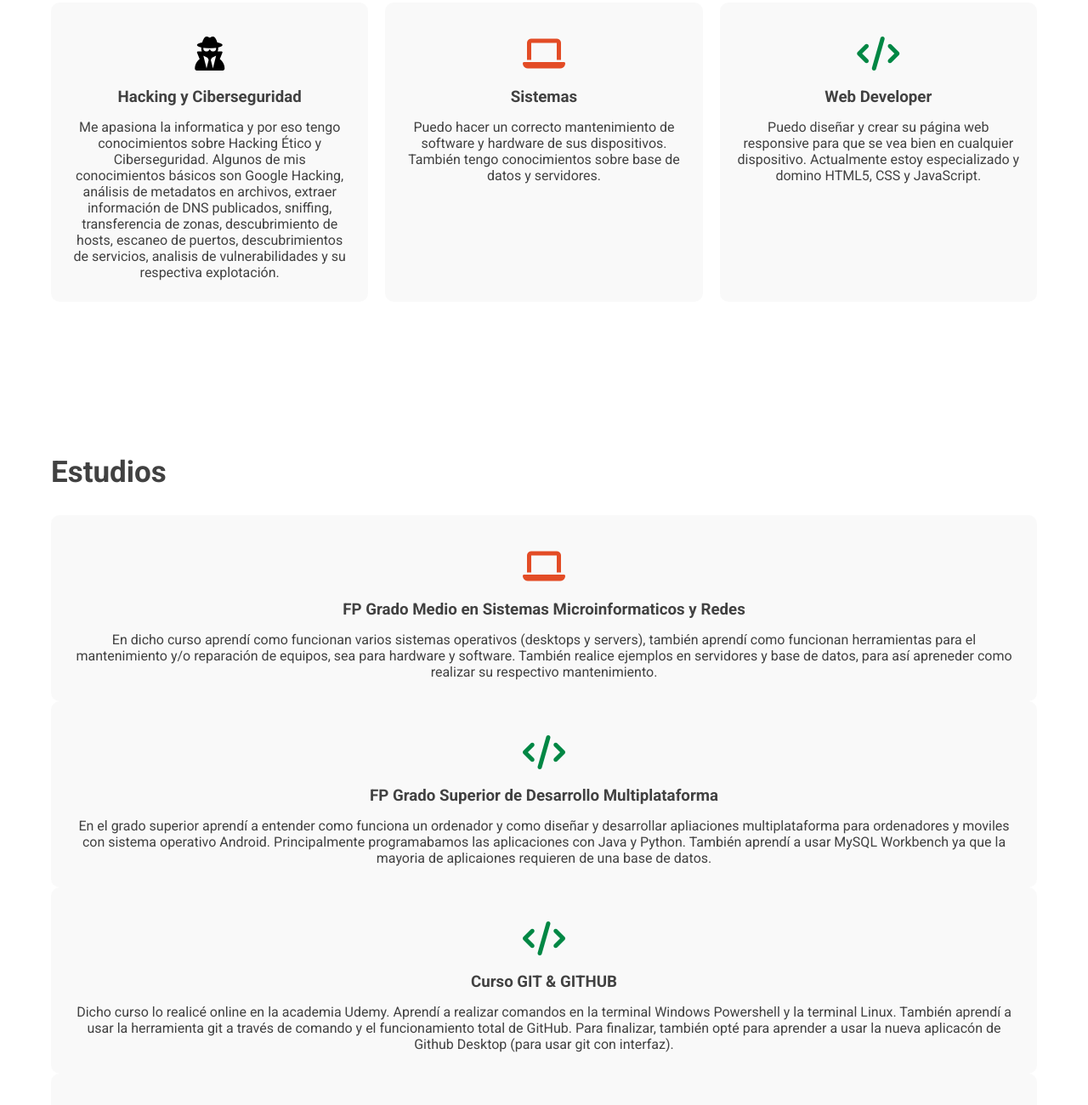
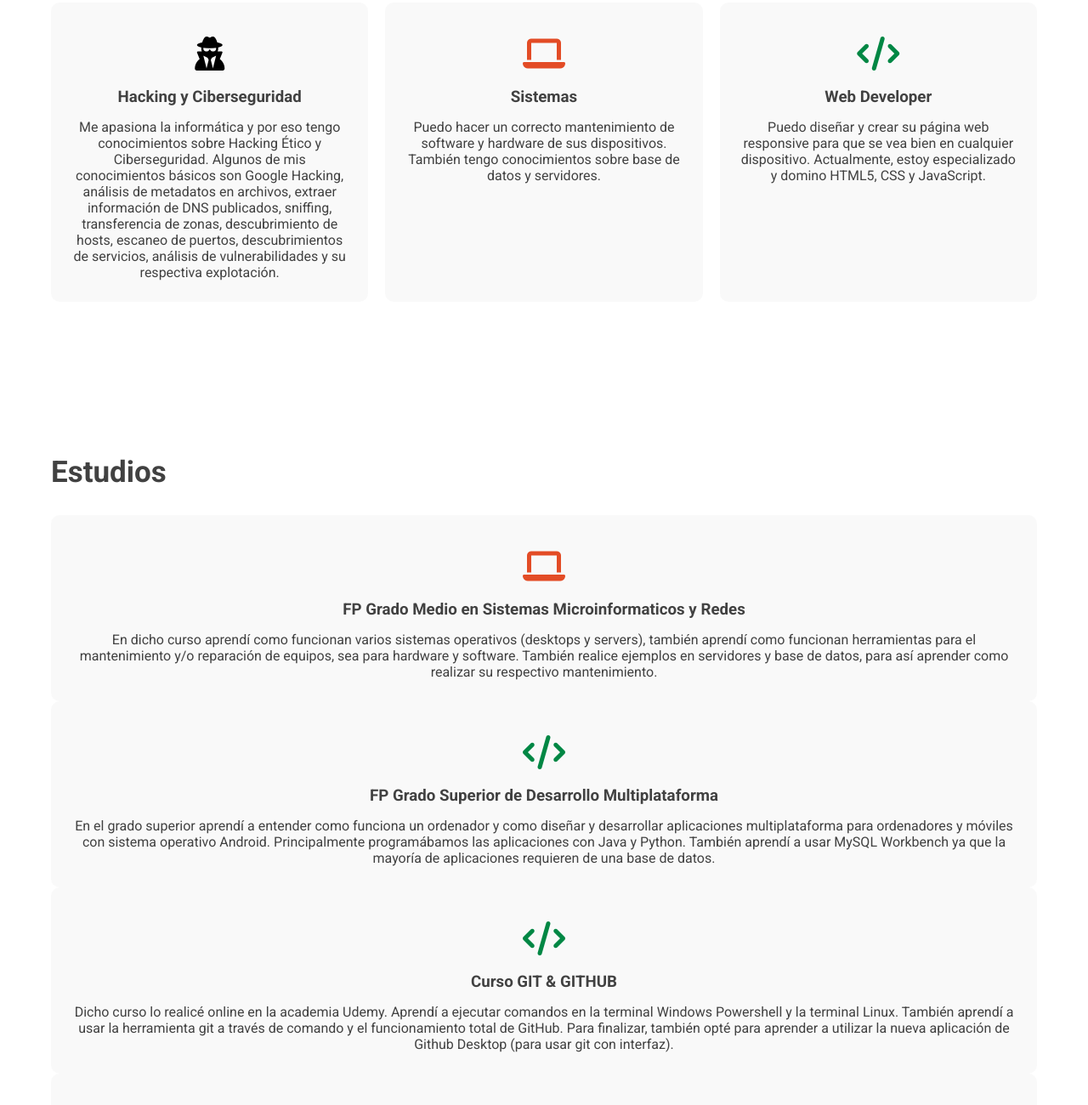
Before and after one commit to apalmerr/apalmerm.org, a plain HTML site: page index.html in a window 1280 px wide. Shown: the part 1889-3189 px from the top of the page at 85% size. Drawn offline with nearby package versions, Linux system fonts and the light colour scheme.

Commit message:
Corrección de errores ortograficos

```diff
--- a/index.html
+++ b/index.html
@@ -81,12 +81,12 @@
           <div class="about__description">
             <h2>Soy Arnau Palmer Mora, programador web y multiplataforma / Técnico en Sistemas</h2>
             <p>
-              Soy técnico informàtico, programador web y multiplataforma junior. Me gustaria empezar a trabajar como programador web ya que és lo que más me apasiona.
+              Soy técnico informático, programador web y multiplataforma junior. Me gustaría empezar a trabajar como programador web, ya que es lo que más me apasiona.
             </p>
 
             <p>
               Siempre estoy buscando mejorar mis habilidades y seguir creciendo profesionalmente.
-              Mi actual proposito es llegar a ser FullStack Web Developer, por eso estoy estudiando mientras busco trabajo.
+              Mi actual propósito es llegar a ser FullStack Web Developer, por eso estoy estudiando mientras busco trabajo.
             </p>
             <a
               class="button--cta"
@@ -154,10 +154,10 @@
             <i class="fas fa-user-secret"></i>
             <h3>Hacking y Ciberseguridad</h3>
             <p>
-              Me apasiona la informatica y por eso tengo conocimientos sobre Hacking Ético y Ciberseguridad.
+              Me apasiona la informática y por eso tengo conocimientos sobre Hacking Ético y Ciberseguridad.
               Algunos de mis conocimientos básicos son Google Hacking, análisis de metadatos en archivos,
               extraer información de DNS publicados, sniffing, transferencia de zonas, descubrimiento de hosts,
-              escaneo de puertos, descubrimientos de servicios, analisis de vulnerabilidades y su respectiva explotación.
+              escaneo de puertos, descubrimientos de servicios, análisis de vulnerabilidades y su respectiva explotación.
 
             </p>
           </div>
@@ -173,7 +173,7 @@
             <i class="fas fa-code"></i>
             <h3>Web Developer</h3>
             <p>
-              Puedo diseñar y crear su página web responsive para que se vea bien en cualquier dispositivo. Actualmente estoy especializado y domino
+              Puedo diseñar y crear su página web responsive para que se vea bien en cualquier dispositivo. Actualmente, estoy especializado y domino
               HTML5, CSS y JavaScript.
             </p>
           </div>
@@ -195,7 +195,7 @@
             <p>
               En dicho curso aprendí como funcionan varios sistemas operativos (desktops y servers),
               también aprendí como funcionan herramientas para el mantenimiento y/o reparación de equipos,
-              sea para hardware y software. También realice ejemplos en servidores y base de datos, para así apreneder
+              sea para hardware y software. También realice ejemplos en servidores y base de datos, para así aprender
               como realizar su respectivo mantenimiento.
             </p>
           </div>
@@ -204,9 +204,9 @@
             <i class="fas fa-code"></i>
             <h3>FP Grado Superior de Desarrollo Multiplataforma</h3>
             <p>
-              En el grado superior aprendí a entender como funciona un ordenador y como diseñar y desarrollar apliaciones
-              multiplataforma para ordenadores y moviles con sistema operativo Android. Principalmente programabamos las aplicaciones
-              con Java y Python. También aprendí a usar MySQL Workbench ya que la mayoria de aplicaiones requieren de una base de datos.
+              En el grado superior aprendí a entender como funciona un ordenador y como diseñar y desarrollar aplicaciones
+              multiplataforma para ordenadores y móviles con sistema operativo Android. Principalmente programábamos las aplicaciones
+              con Java y Python. También aprendí a usar MySQL Workbench ya que la mayoría de aplicaciones requieren de una base de datos.
             </p>
           </div>
 
@@ -214,9 +214,10 @@
             <i class="fas fa-code"></i>
             <h3>Curso GIT & GITHUB</h3>
             <p>
-              Dicho curso lo realicé online en la academia Udemy. Aprendí a realizar comandos en la terminal Windows Powershell y la terminal Linux.
+              Dicho curso lo realicé online en la academia Udemy. Aprendí a ejecutar comandos en la terminal Windows Powershell y la terminal Linux.
               También aprendí a usar la herramienta git a través de comando y el funcionamiento total de GitHub.
-              Para finalizar, también opté para aprender a usar la nueva aplicacón de Github Desktop (para usar git con interfaz).
+              Para finalizar, también opté para aprender a utilizar la nueva aplicación de Github Desktop (para usar git con interfaz).
+
             </p>
           </div>
 
@@ -225,7 +226,7 @@
             <h3>Curso Hacking Ético & Ciberseguirdad</h3>
             <p>
               Algunos de mis conocimientos básicos son Google Hacking, análisis de metadatos en archivos, extraer información de DNS publicados, sniffing,
-              transferencia de zonas, descubrimiento de hosts, escaneo de puertos, descubrimientos de servicios, analisis de vulnerabilidades y su respectiva explotación.
+              transferencia de zonas, descubrimiento de hosts, escaneo de puertos, descubrimientos de servicios, análisis de vulnerabilidades y su respectiva explotación.
               Por supuesto, todos estos conocimientos vienen acompañados del uso de aplicaciones como VMWare, Censys, Harvester, FOCA, WireShark, DNSrecon, Nmap, Nessus y MetaSploit
               entre otras muchas que usé en dicho curso
             </p>
@@ -236,7 +237,7 @@
             <h3>Curso Linux Bash Shell Scripting</h3>
             <h4>CURSANDO</h4>
             <p>
-              En dicho curso estoy aprendiendo a usar desde lo más básico de la terminal linux
+              En dicho curso estoy aprendiendo a usar desde lo más básico de la terminal Linux
               (contando por supuesto con todas sus distribuciones) hasta como programar scripts para la
               automatización de procesos.
             </p>
@@ -262,7 +263,7 @@
       <div class="container">
         <h2 class="section__title">Contacto</h2>
         <h3 class="section__subtitle">
-          Contacte conmigo si cree que podria ser de utilidad.
+          Contacte conmigo si cree que podría ser de utilidad.
         </h3>
         <div class="contact__grid">
           <a
```
